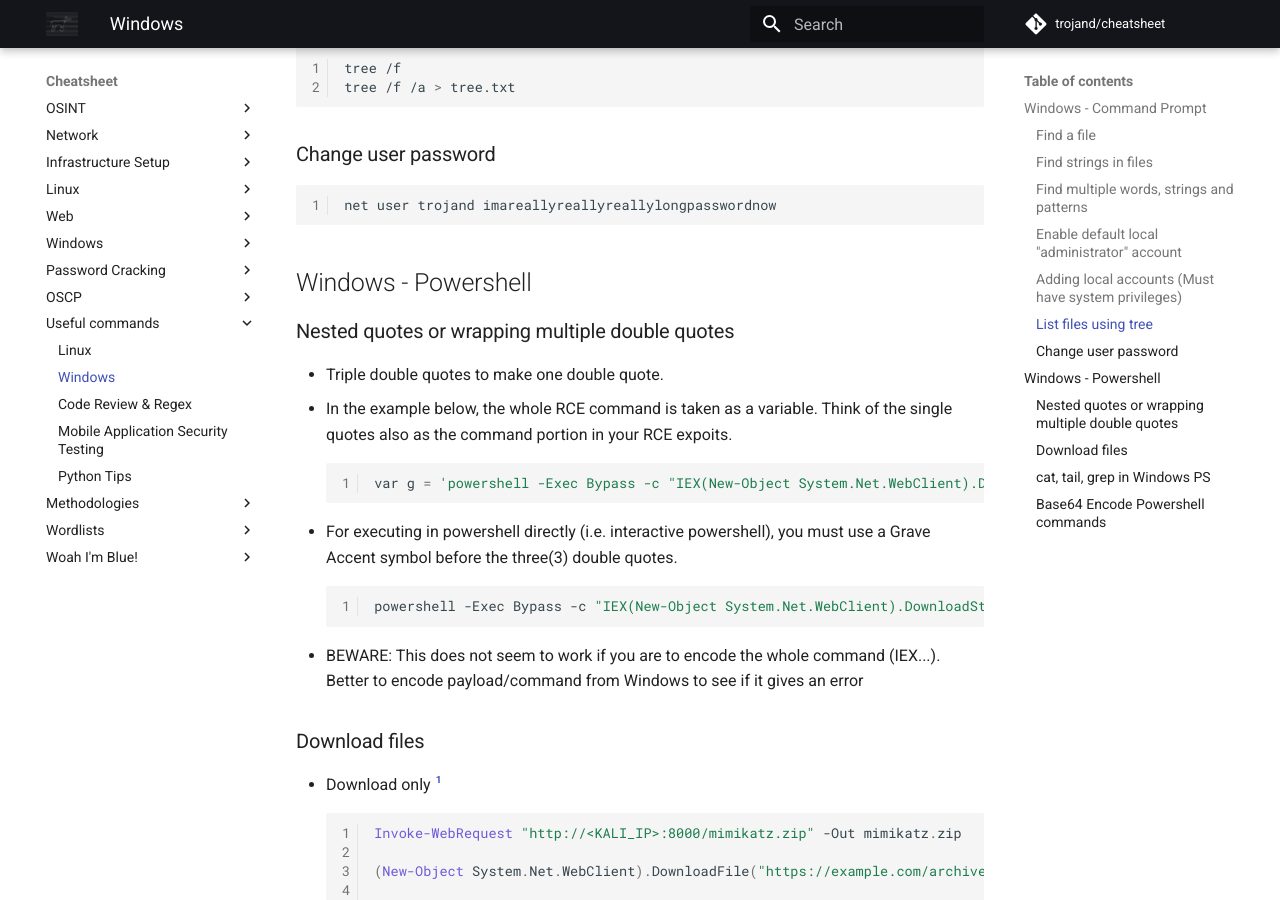
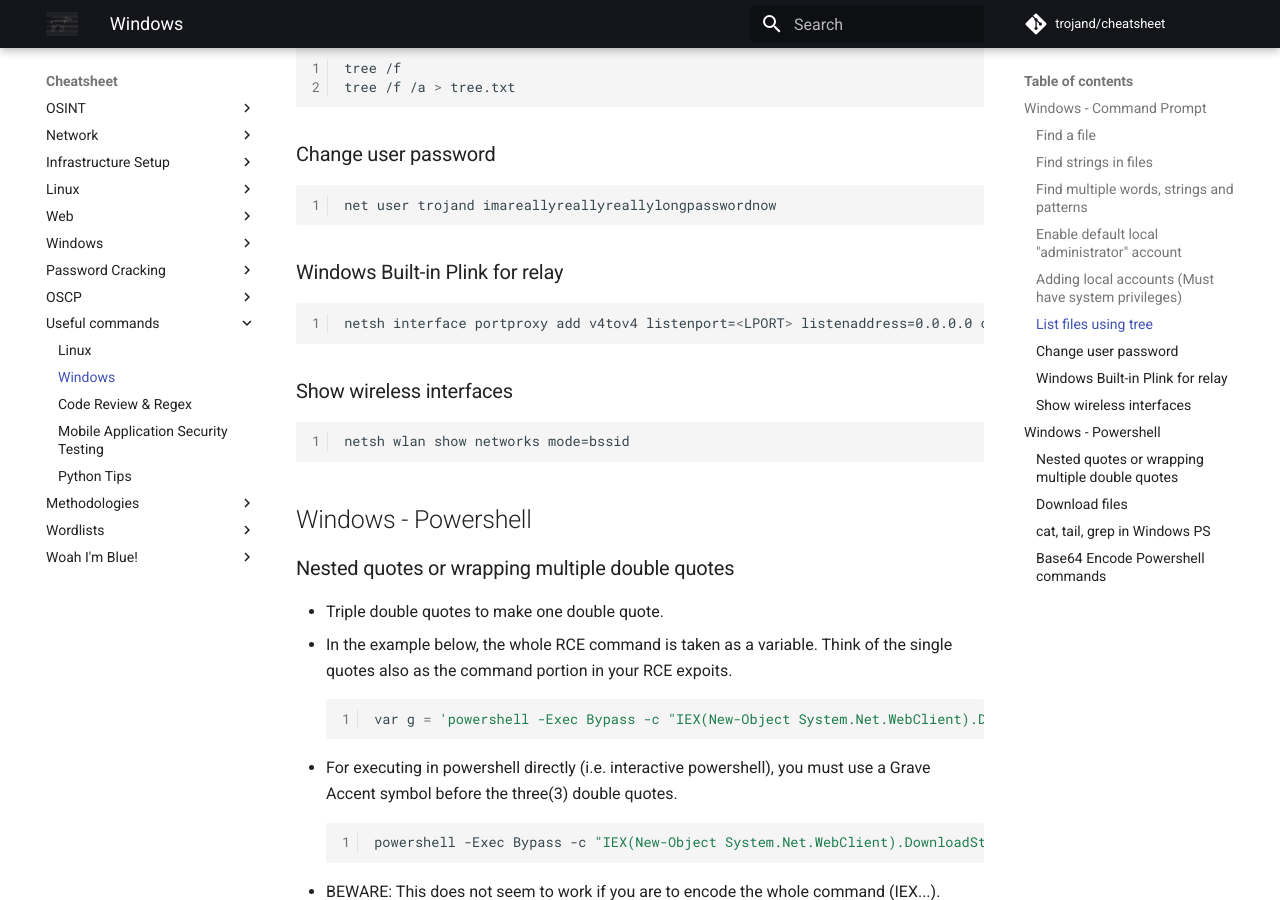
Before and after one commit to trojand/cheatsheet, an MkDocs documentation site: the page built from docs/Useful_Commands/Windows.md, in a window 1280 px wide and 900 px high, scrolled down 895 px. Built offline with MkDocs 1.6.1 and Material for MkDocs 9.7.7, drawn with Linux system fonts in a browser that asks for light colours; comment, search, counter and statistics services are not loaded.

Commit message:
Update Windows.md

````diff
--- a/docs/Useful_Commands/Windows.md
+++ b/docs/Useful_Commands/Windows.md
@@ -39,6 +39,17 @@ tree /f /a > tree.txt
 ```batch
 net user trojand imareallyreallyreallylongpasswordnow
 ```
+
+### Windows Built-in Plink for relay
+```batch
+netsh interface portproxy add v4tov4 listenport=<LPORT> listenaddress=0.0.0.0 connectport=<RPORT> connectaddress=<RHOST>
+```
+
+### Show wireless interfaces
+```batch
+netsh wlan show networks mode=bssid
+```
+
 
 ## Windows - Powershell
 
````
